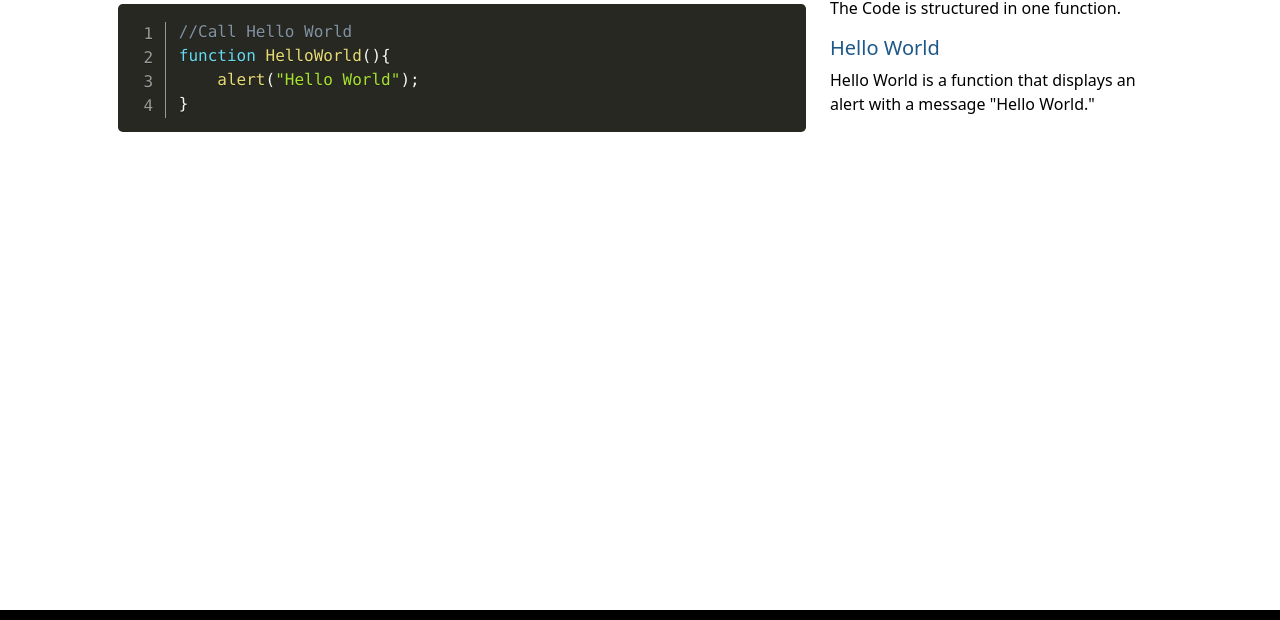
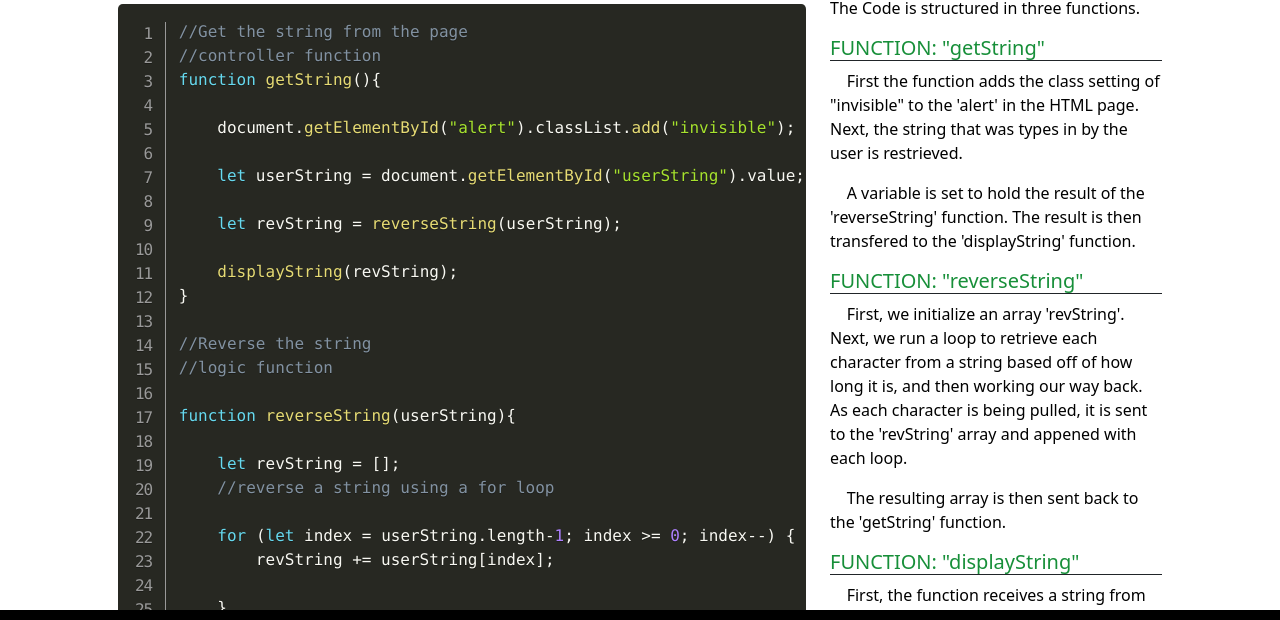
Before and after one commit to chrisairesdev/Flippit, a plain HTML site: page code.html in a window 1280 px wide. Shown: the part 123-743 px from the top of the page. Drawn offline with nearby package versions, Linux system fonts and the light colour scheme.

Commit message:
Creation

```diff
--- a/code.html
+++ b/code.html
@@ -55,17 +55,60 @@
         <div class="row row-cols-1 row-cols-lg-2" >
             <div class="col-lg-8">
                 <pre class="line-numbers"><code class=language-javascript">
-                    //Call Hello World
-                    function HelloWorld(){
-                        alert("Hello World");
-                    }
+                    //Get the string from the page
+//controller function
+function getString(){
+
+    document.getElementById("alert").classList.add("invisible");
+
+    let userString = document.getElementById("userString").value;
+
+    let revString = reverseString(userString);
+
+    displayString(revString);
+}
+
+//Reverse the string
+//logic function
+
+function reverseString(userString){
+
+    let revString = [];
+    //reverse a string using a for loop
+
+    for (let index = userString.length-1; index >= 0; index--) {
+        revString += userString[index];
+
+    }
+    return revString;
+}
+
+//Display the reversed string to the user
+//view function
+function displayString(revString){
+
+//write to the page
+document.getElementById("msg").innerHTML = `Your string reversed is: ${revString}`;
+//show the alert box
+document.getElementById("alert").classList.remove("invisible");
+}
                 </code>
                 </pre>
             </div>
             <div class="col-lg-4">
-                <p>The Code is structured in one function.</p>
-                <h5>Hello World</h5>
-                <p>Hello World is a function that displays an alert with a message "Hello World."</p>
+                <p>The Code is structured in three functions.</p>
+                <h5 class="border-1 border-bottom border-dark">FUNCTION: "getString"</h5>
+                <p>&nbsp;&nbsp;&nbsp;&nbsp;First the function adds the class setting of "invisible" to the 'alert' in the HTML page. Next, the string that was types in by the user is restrieved.</p>
+                <p>&nbsp;&nbsp;&nbsp;&nbsp;A variable is set to hold the result of the 'reverseString' function. The result is then transfered to the 'displayString' function.</p>
+
+                <h5 class="border-1 border-bottom border-dark">FUNCTION: "reverseString"</h5>
+                <p>&nbsp;&nbsp;&nbsp;&nbsp;First, we initialize an array 'revString'. Next, we run a loop to retrieve each character from a string based off of how long it is, and then working our way back. As each character is being pulled, it is sent to the 'revString' array and appened with each loop.</p>
+                <p>&nbsp;&nbsp;&nbsp;&nbsp;The resulting array is then sent back to the 'getString' function.</p>
+
+                <h5 class="border-1 border-bottom border-dark">FUNCTION: "displayString"</h5>
+                <p>&nbsp;&nbsp;&nbsp;&nbsp;First, the function receives a string from the 'getString' function.</p>
+                <p>&nbsp;&nbsp;&nbsp;&nbsp;Next, the string is sent to the 'alert' section of the HTML page.</p>
+                <p>&nbsp;&nbsp;&nbsp;&nbsp;Finally, the invisible class is removed from the 'alert' section of the HTML page to make it now visable.</p>
             </div>
         </div>
 
--- a/css/site.css
+++ b/css/site.css
@@ -1,6 +1,6 @@
 :root{
-    --primary-color: #1d5888;
-    --secondary-color: #ff993b;
+    --primary-color: #178F39;
+    --secondary-color: #ec6c6cbd;
     --dark-color: #000000;
     --white-color: #dff3e4;
 }
```
Also changed, not shown: app.html (+32 -2 lines), index.html (+1 -1 lines), js/site.js (+36 -3 lines).
